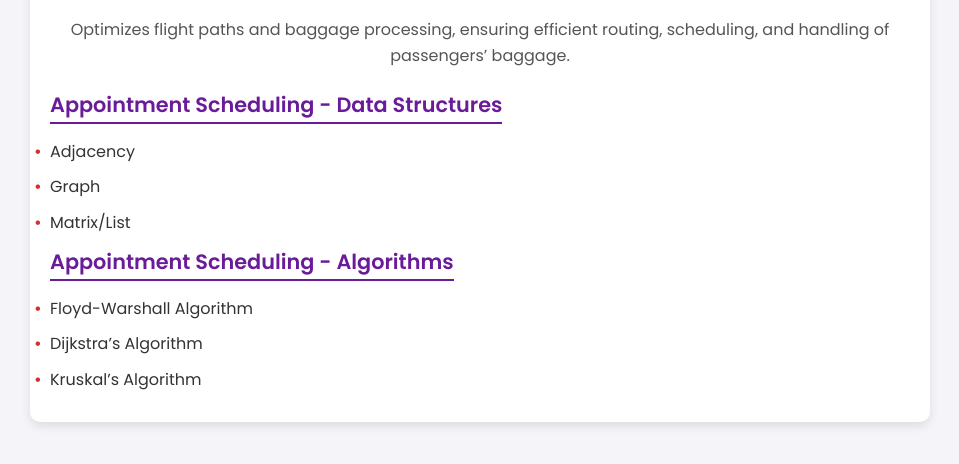
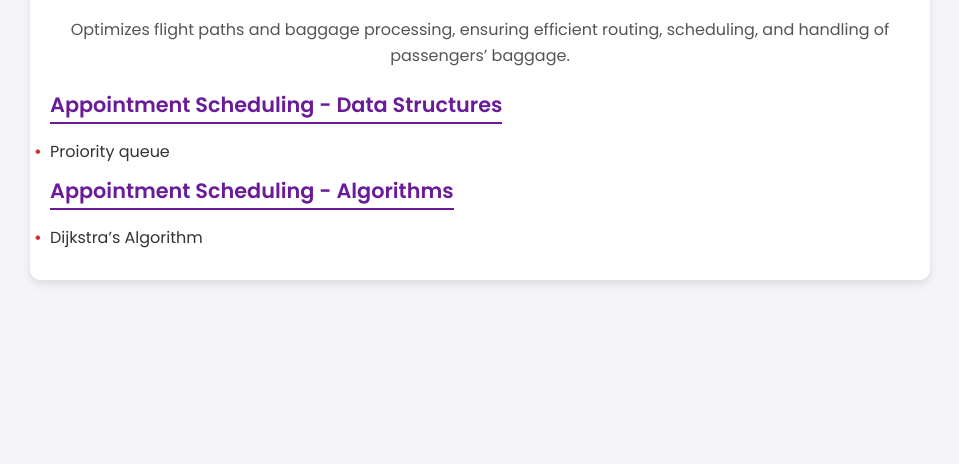
Before and after one commit to pragatipatil1610/Hospital-Management-System.github.io, a plain HTML site: page Appointment Scheduling.html in a window 1280 px wide. Shown: the part 154-618 px from the top of the page, without its empty margins (160-1119 px from the left). Drawn offline with Linux system fonts and the light colour scheme.

Commit message:
Update Appointment Scheduling.html

```diff
--- a/Appointment Scheduling.html
+++ b/Appointment Scheduling.html
@@ -85,15 +85,14 @@
             <div class="column">
                 <h3>Appointment Scheduling - Data Structures</h3>
                 <ul>
-                    <li>Adjacency</li>
-                    <li>Graph</li>
-                    <li>Matrix/List</li>
+                    <li>Proiority queue</li>
+
                 </ul>
                 <h3>Appointment Scheduling - Algorithms</h3>
                 <ul>
-                    <li>Floyd-Warshall Algorithm</li>
+
                     <li>Dijkstra’s Algorithm</li>
-                    <li>Kruskal’s Algorithm</li>
+
                 </ul>
             </div>
         </div>
```
